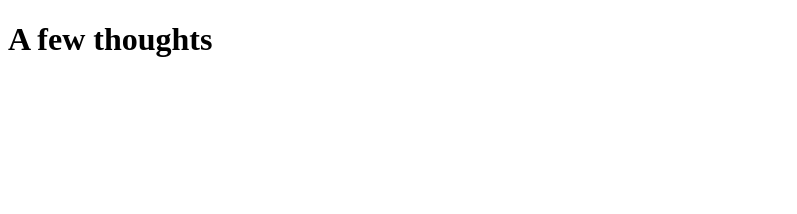
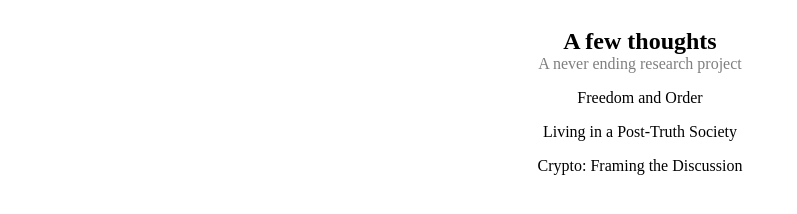
Before and after one commit to djrobinson/djrobinson.me, a Gatsby site: page / in a window 1280 px wide. Shown: the whole page, without its empty margins (0-797 px from the left). Built offline with nearby package versions, Linux system fonts and the light colour scheme; Gatsby itself is replaced by a stand-in of ours.

Commit message:
Adding additional posts to page

```diff
--- /dev/null
+++ b/src/components/Header.js
@@ -0,0 +1,42 @@
+import React from "react"
+import { StaticQuery, graphql } from 'gatsby';
+
+const TitleAndDescription = ({data}) => {
+    const title = data.site.siteMetadata.title
+    const description = data.site.siteMetadata.description
+
+    return (
+        <div style={{
+            display: 'flex',
+            flexDirection: 'column',
+            alignItems: 'center',
+            fontFamily: 'avenir'
+        }}>
+            <h2 style={{marginBottom: 0}}>{title}</h2>
+            <p style={{
+                marginTop: 0,
+                opacity: 0.5
+            }}>{description}</p>
+        </div>
+    )
+}
+
+const Header = () => {
+    return (
+        <StaticQuery
+            query={graphql`
+                query {
+                    site {
+                        siteMetadata {
+                            title
+                            description
+                        }
+                    }
+                }
+            `}
+            render={data => <TitleAndDescription data={data} />}
+        />
+    )
+}
+
+export default Header
--- a/src/pages/2019-05-05-framing-the-discussion/index.md
+++ b/src/pages/2019-05-05-framing-the-discussion/index.md
@@ -2,8 +2,8 @@
 date: "2019-05-05"
 path: "/framing"
 title: "Crypto: Framing the Discussion"
-tages: ['Blockchain', 'Cryptocurrency', 'Finance']
+tags: ['Blockchain', 'Cryptocurrency', 'Finance']
 excerpt: "Setting the boundaries for discussing innovations in the crypto-space"
 ---
 
-Dingo Crayons
+In theory and in practice. Over the last few years I have become obsessed over
--- /dev/null
+++ b/src/pages/2019-05-20-authority/index.md
@@ -0,0 +1,9 @@
+---
+date: "2019-05-21"
+path: "/authority"
+title: "Freedom and Order"
+tags: ['Blockchain', 'Philosophy']
+excerpt: ""
+---
+
+Yadayada
--- /dev/null
+++ b/src/pages/2019-05-21-determining-truth/index.md
@@ -0,0 +1,9 @@
+---
+date: "2019-05-21"
+path: "/truth"
+title: "Living in a Post-Truth Society"
+tags: ['Blockchain', 'Philosophy']
+excerpt: "Opening an unanswered "
+---
+
+Yadayada
--- a/src/pages/index.js
+++ b/src/pages/index.js
@@ -1,34 +1,51 @@
 import React from "react"
-import { StaticQuery, graphql } from 'gatsby';
+import { graphql } from "gatsby"
+import Header from "../components/Header"
 
-const Header = () => {
-    return (
-        <StaticQuery
-            query={graphql`
-                query {
-                    site {
-                        siteMetadata {
-                            title
-                            description
-                        }
-                    }
-                }
-            `}
-            render={data => {
-                return (
-                    <h1>{data.site.siteMetadata.title}</h1>
-                )
-            }}
-        />
-    )
-}
-
-const Layout = () => {
+const Layout = ({data}) => {
+    const { edges } = data.allMarkdownRemark
+    console.log(edges)
     return (
         <div>
             <Header />
+            <div style={{
+                display: 'flex',
+                flexDirection: 'column',
+                alignItems: 'center',
+                fontFamily: 'avenir'
+            }}>
+                {edges.map(edge => {
+                    const {frontmatter} = edge.node
+                    return (
+                        <div
+                            key={frontmatter.path}
+                            style={{marginBottom: '1rem'}}
+                        >
+                            {frontmatter.title}
+                        </div>
+                    )
+                })}
+            </div>
         </div>
     )
 }
 
+export const query = graphql`
+    query HomepageQuery {
+        allMarkdownRemark (
+            sort: {order: DESC, fields: [frontmatter___date]}
+        ){
+            edges {
+                node {
+                    frontmatter {
+                        title
+                        path
+                        date
+                    }
+                }
+            }
+        }
+    }
+`
+
 export default Layout
```
